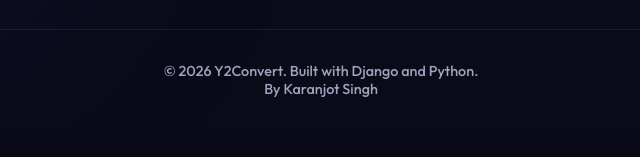
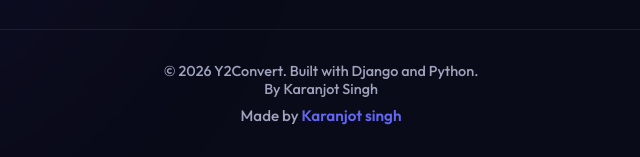
Before and after one commit to jot-singh09/Y2Converter, a Django app: page / in a window 1280 px wide. Shown: the part 1855-2012 px from the top of the page, without its empty margins (319-959 px from the left). Before the commit the page ends 1952 px from the top, so only its background shows below. Run offline with Django 5.2, Linux system fonts and the light colour scheme; data comes from the database, SQL or seed files in the repository; some libraries are stand-ins or nearby versions.

Commit message:
change made

```diff
--- a/downloader/static/downloader/css/style.css
+++ b/downloader/static/downloader/css/style.css
@@ -1311,3 +1311,17 @@ body {
 .footer p {
     font-weight: 500;
 }
+.portfolio-credit {
+    margin-top: 0.5rem;
+    font-size: 0.95rem;
+}
+.footer a {
+    color: var(--primary-color, #ff0055);
+    text-decoration: none;
+    font-weight: 600;
+    transition: all 0.3s ease;
+}
+.footer a:hover {
+    color: var(--text-primary, #ffffff);
+    text-shadow: 0 0 10px var(--primary-color, #ff0055);
+}
--- a/downloader/templates/downloader/index.html
+++ b/downloader/templates/downloader/index.html
@@ -369,6 +369,7 @@
     <footer class="footer">
         <p>{{ settings.footer_text }}</p>
         <p>{{ settings.footer_credits }}</p>
+        <p class="portfolio-credit">Made by <a href="https://programmingwithkaran.netlify.app/" target="_blank" rel="noopener noreferrer">Karanjot singh</a></p>
     </footer>
 
     <!-- Custom JavaScript -->
```
